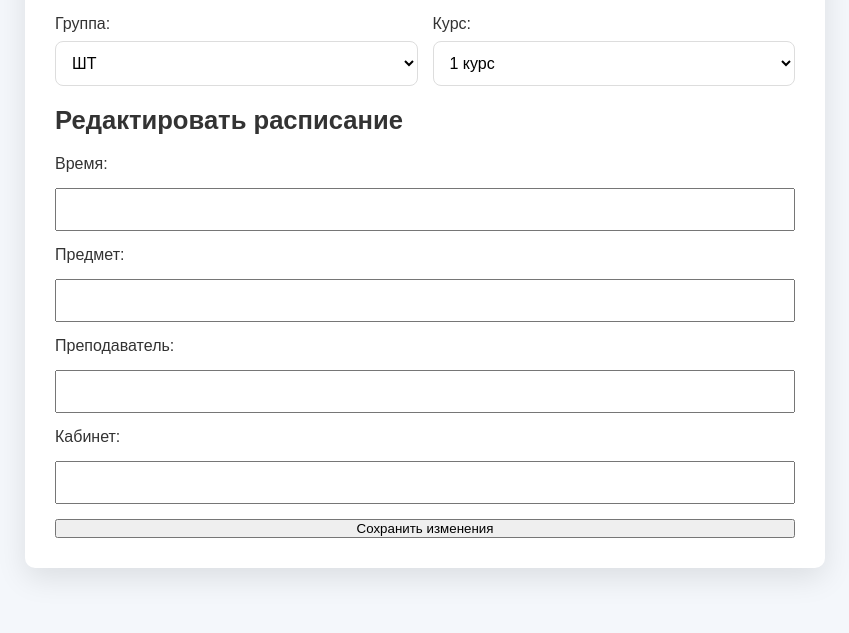
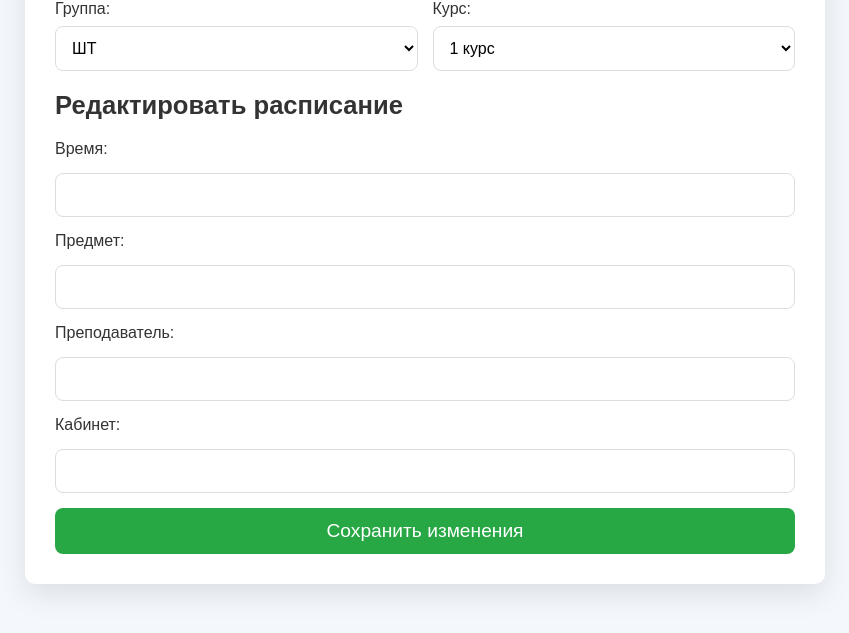
Before and after one commit to gggGGGaqq/rsgk, a website built with Vite: page teacher-office.html in a window 1280 px wide. Shown: the part 157-790 px from the top of the page, without its empty margins (215-1064 px from the left). Built offline with nearby package versions, Linux system fonts and the light colour scheme.

Commit message:
Update style.css

```diff
--- a/style.css
+++ b/style.css
@@ -141,4 +141,21 @@ h2 {
 
 .schedule-edit input {
     padding: 12px;
-    font-size
+    font-size: 1em;
+    border: 1px solid #ddd;
+    border-radius: 8px;
+}
+
+.schedule-edit button {
+    padding: 12px;
+    font-size: 1.2em;
+    background-color: #28a745;
+    color: #fff;
+    border-radius: 8px;
+    cursor: pointer;
+    border: none;
+}
+
+.schedule-edit button:hover {
+    background-color: #218838;
+}
```
